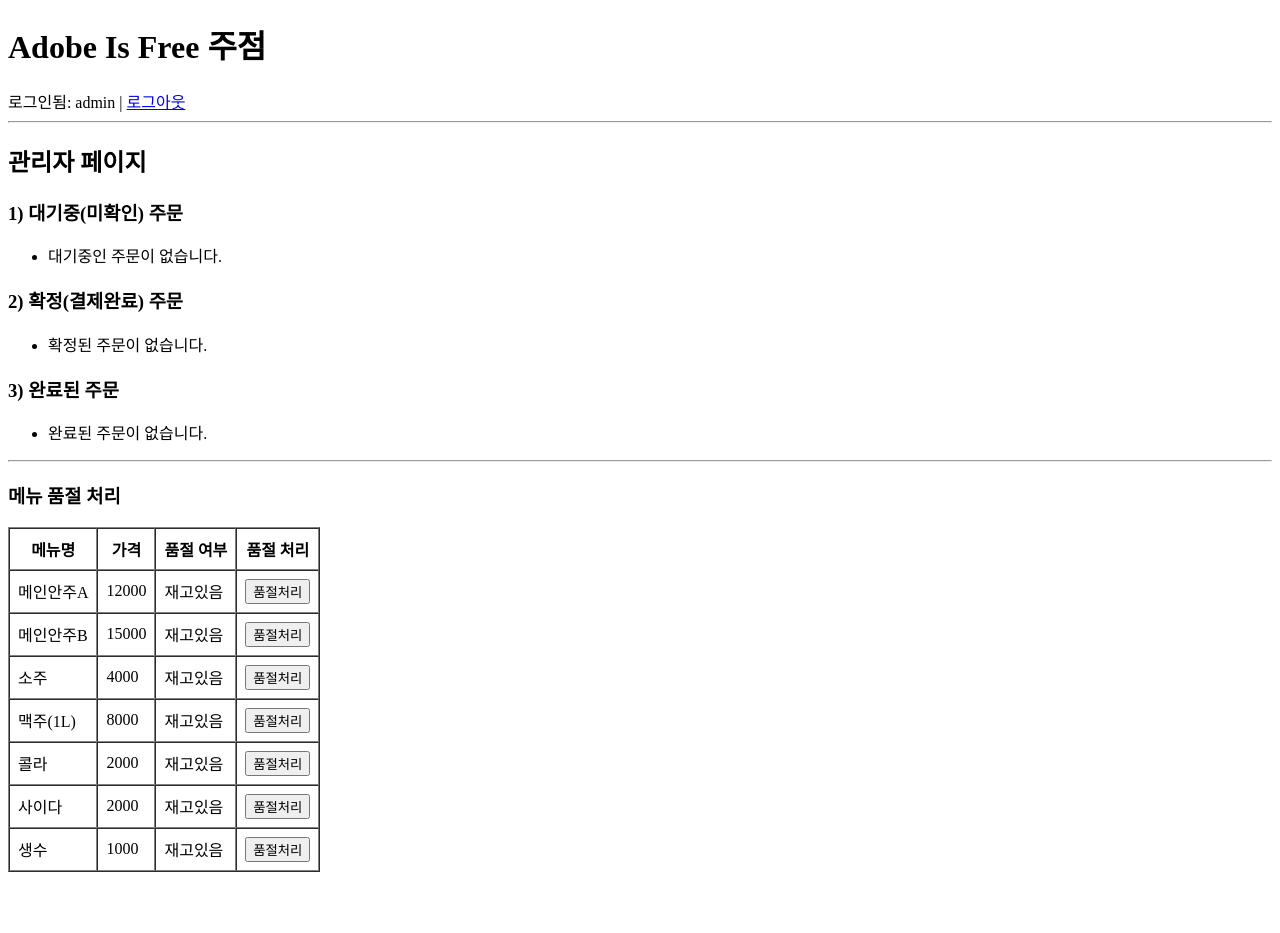
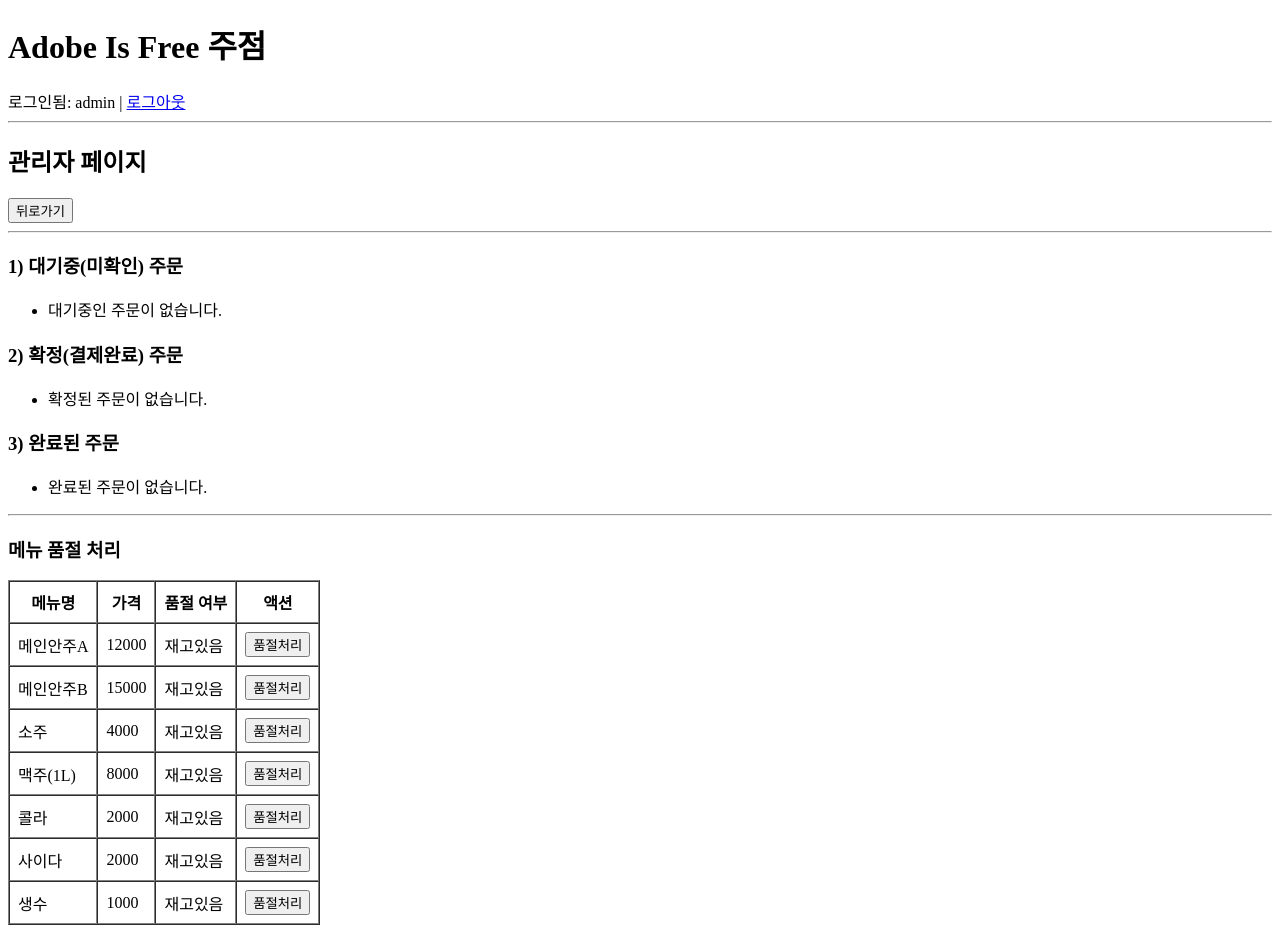
Before and after one commit to bag4355/restaurant-system, a Flask app: page /admin in a window 1280 px wide. Before the commit the page ends 872 px from the top, so only its background shows below. Run offline with Flask 3, Linux system fonts and the light colour scheme; the visitor is signed in with stand-in values (Sample User, id 1).

Commit message:
Update admin.html

```diff
--- a/templates/admin.html
+++ b/templates/admin.html
@@ -2,12 +2,16 @@
 {% block content %}
 <h2>관리자 페이지</h2>
 
-<!-- 주문 상태별 목록 -->
+<!-- ★ 뒤로가기 버튼 추가 -->
+<button type="button" onclick="history.back()">뒤로가기</button>
+<hr />
+
 <h3>1) 대기중(미확인) 주문</h3>
 <ul>
   {% for o in pending_orders %}
   <li>
     <strong>{{ o.id }}</strong> / 테이블: {{ o.tableNumber }} / 총액: {{ o.totalPrice }}원
+    <!-- POST -> redirect -> GET 구조로 새로고침 -->
     <form action="{{ url_for('admin_confirm', order_id=o.id) }}" method="POST" style="display:inline;">
       <button type="submit">입금확인/확정</button>
     </form>
@@ -55,7 +59,7 @@
     <th>메뉴명</th>
     <th>가격</th>
     <th>품절 여부</th>
-    <th>품절 처리</th>
+    <th>액션</th>
   </tr>
   {% for m in menu_items %}
   <tr>
@@ -63,6 +67,7 @@
     <td>{{ m.price }}</td>
     <td>{{ "품절" if m.soldOut else "재고있음" }}</td>
     <td>
+      <!-- POST -> redirect -> GET -->
       <form action="{{ url_for('admin_soldout', menu_id=m.id) }}" method="POST">
         <button type="submit">{{ "품절해제" if m.soldOut else "품절처리" }}</button>
       </form>
```
